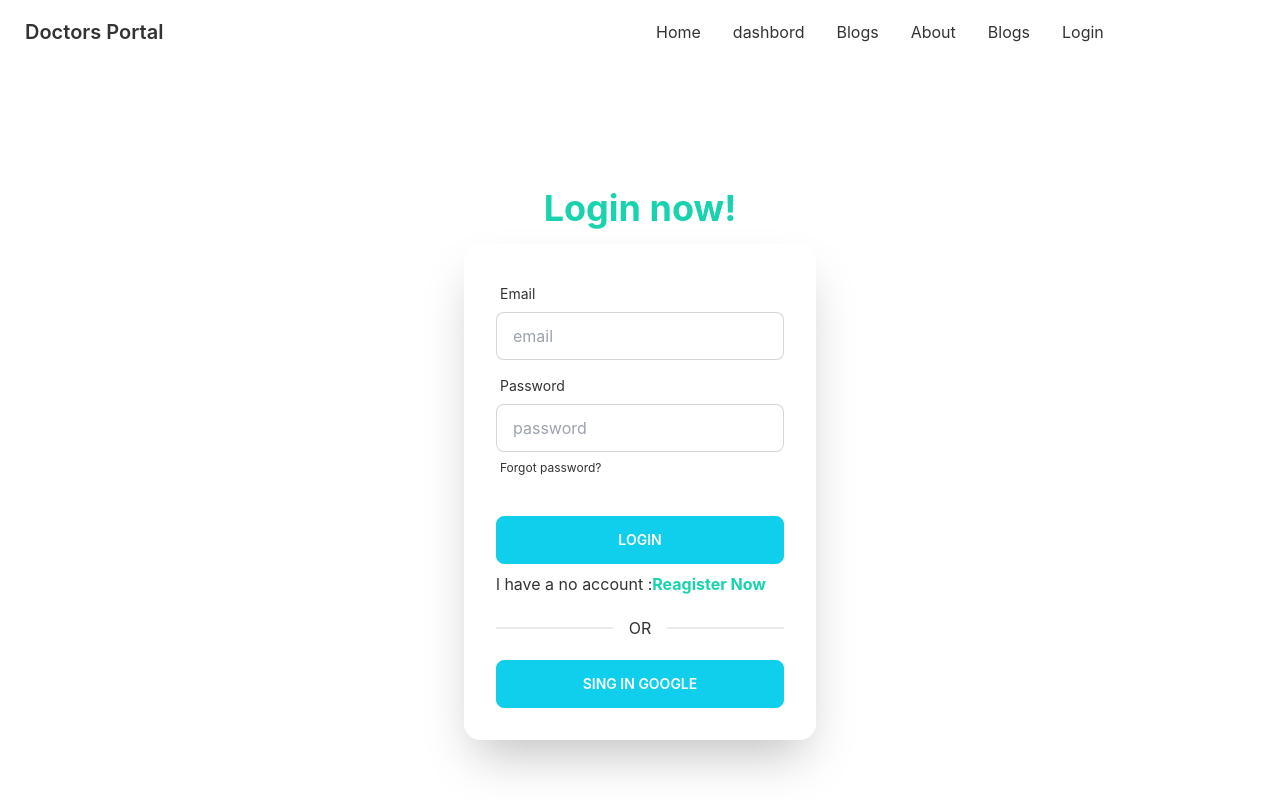
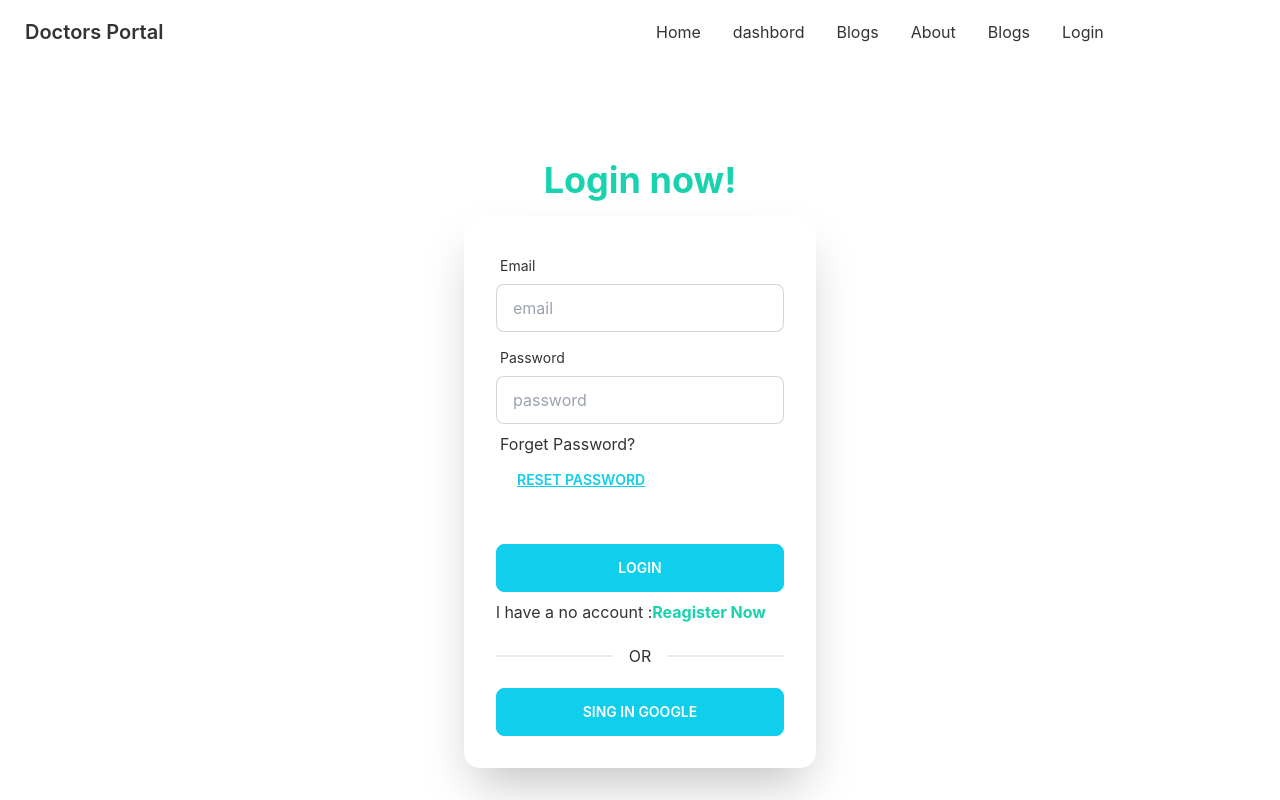
Before and after one commit to suzitsarkar27/Tools-manufacture-client-code, a React (Create React App) app: page /login in a window 1280 px wide. Shown: the top 800 px of the page. Built offline with nearby package versions, Linux system fonts and the light colour scheme; no server answers.

Commit message:
reagister-page

```diff
--- a/package.json
+++ b/package.json
@@ -14,6 +14,7 @@
     "react-hook-form": "^7.31.2",
     "react-router-dom": "^6.3.0",
     "react-scripts": "5.0.1",
+    "react-toastify": "^9.0.1",
     "web-vitals": "^2.1.4"
   },
   "scripts": {
--- a/src/App.js
+++ b/src/App.js
@@ -6,6 +6,8 @@ import Login from './Pages/Home/AllRoutes/Login/Login';
 import SingUp from './Pages/Home/AllRoutes/SingUp/SingUp';
 import Home from './Pages/Home/Home/Home';
 import Footer from './Pages/SHAREit/Footer/Footer';
+import { ToastContainer } from 'react-toastify';
+import 'react-toastify/dist/ReactToastify.css';
 
 function App() {
   return (
@@ -18,6 +20,7 @@ function App() {
        <Route path='/singup'element={<SingUp></SingUp>}></Route>
      </Routes>
      <Footer></Footer>
+     <ToastContainer />
     </div>
   );
 }
--- a/src/Pages/Home/AllRoutes/Login/Login.js
+++ b/src/Pages/Home/AllRoutes/Login/Login.js
@@ -1,20 +1,62 @@
 import React from "react";
-import { useSignInWithGoogle } from "react-firebase-hooks/auth";
+import {
+  useSendPasswordResetEmail,
+  useSignInWithEmailAndPassword,
+  useSignInWithGoogle,
+} from "react-firebase-hooks/auth";
 import { useForm } from "react-hook-form";
 import { Link } from "react-router-dom";
 import auth from "../../../SHAREit/Firebase/firebase.init";
+import { useLocation, useNavigate } from "react-router-dom";
+import Loading from "../../../SHAREit/Loading/Loading";
+import { toast } from "react-toastify";
 
 const Login = () => {
   const [signInWithGoogle, guser, gloading, gerror] = useSignInWithGoogle(auth);
+  const [signInWithEmailAndPassword, user, error, loading] =
+    useSignInWithEmailAndPassword(auth);
+  const [sendPasswordResetEmail, sending] = useSendPasswordResetEmail(auth);
   const { register, handleSubmit } = useForm();
 
+  const navigate = useNavigate();
+  const location = useLocation();
+  let errorElement;
+  let from = location.state?.from?.pathname || "/";
+
+  if (gloading || loading || sending) {
+    return <Loading></Loading>;
+  }
+
+  if (user || guser) {
+    navigate((from, { replace: true }));
+  }
+
+  if (error) {
+    errorElement = <p>Error:{error?.message}</p>;
+  }
+
+  if (error) {
+    errorElement = <p className="text-danger">Error: {error?.message}</p>;
+  }
+
   const onSubmit = (data) => console.log(data);
+
+  const resetPassword = async (e) => {
+    const email = e.target.email.value;
+
+    if (email) {
+      await sendPasswordResetEmail(email);
+      toast("sent email");
+    } else {
+      toast("please enter your email address");
+    }
+  };
+
   return (
     <div class="hero  min-h-screen ">
       <div class="hero-content flex-col  w-96">
         <div class="text-center ">
           <h1 class="text-4xl font-bold text-secondary">Login now!</h1>
-
         </div>
         <div class="card flex-shrink-0 w-full max-w-sm shadow-2xl bg-base-100">
           <form onSubmit={handleSubmit(onSubmit)} class="card-body">
@@ -25,6 +67,7 @@ const Login = () => {
               <input
                 {...register("email")}
                 placeholder="email"
+                name="email"
                 class="input input-bordered"
                 required
               />
@@ -40,11 +83,18 @@ const Login = () => {
                 required
               />
               <label class="label">
-                    <a href="#" class="label-text-alt link link-hover"> Forgot password?</a>
+                <p> Forget Password?<button
+                    className="btn btn-link text-primary text-decoration-none"
+                    onClick={resetPassword} > Reset Password </button>
+                </p>
               </label>
             </div>
             <div class="form-control mt-6">
-                 <input type="submit" class="btn btn-primary text-white v " value={'Login'} />
+              <input
+                type="submit"
+                class="btn btn-primary text-white v "
+                value={"Login"}
+              />
             </div>
             <p>
               l have a no account :
--- a/src/Pages/Home/AllRoutes/SingUp/SingUp.js
+++ b/src/Pages/Home/AllRoutes/SingUp/SingUp.js
@@ -65,11 +65,6 @@ const SingUp = () => {
                     className="input input-bordered"
                     required
                   />
-                  <label className="label">
-                    <a href="#" className="label-text-alt link mt-2 link-hover">
-                      Forgot password?
-                    </a>
-                  </label>
                 </div>
                 <div className="form-control mt-6">
                  <input type="submit" value={'Login'}className="btn btn-primary text-white" />
```
Also changed, not shown: 1 other file (tests, documents, lock files or other folders). Lines whose indentation alone changed are shown as unchanged.
